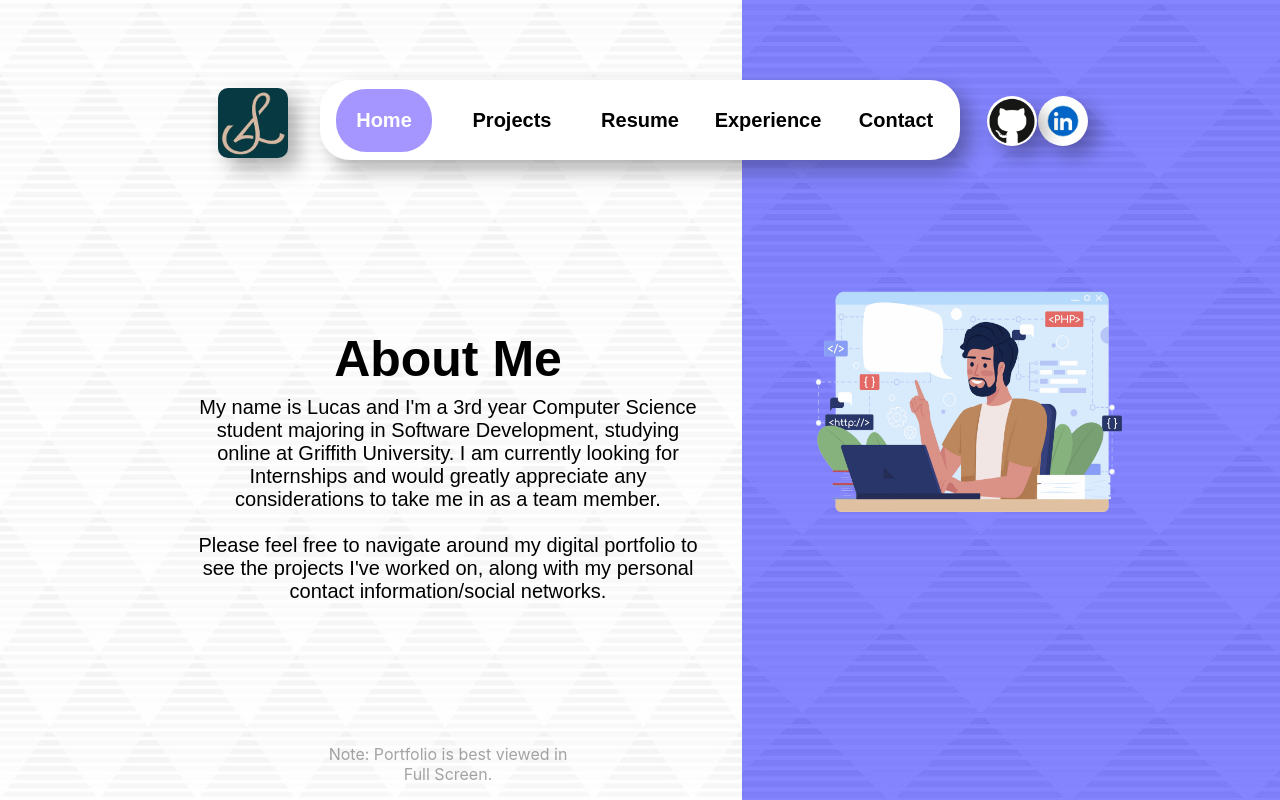
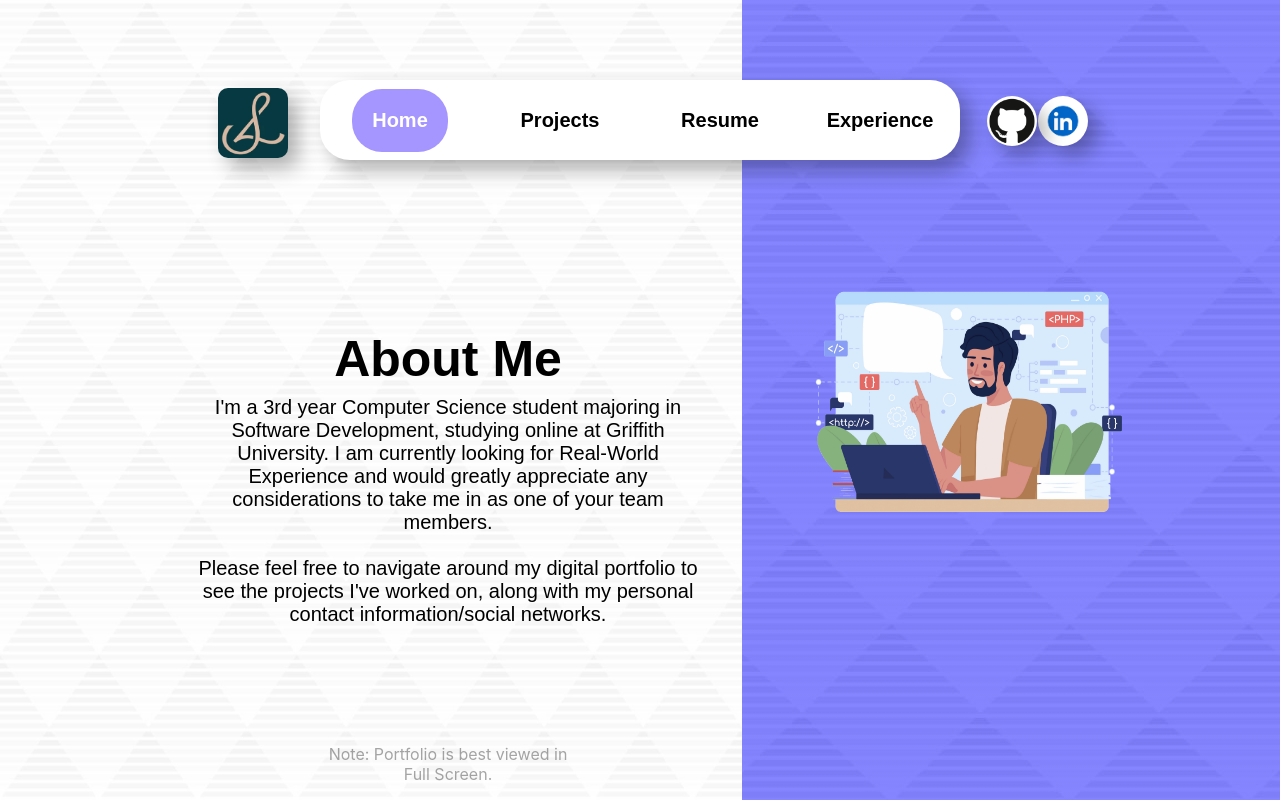
Before and after one commit to lseti1/portfolio-527386, a React (Create React App) app: page / in a window 1280 px wide. Built offline with nearby package versions, Linux system fonts and the light colour scheme.

Commit message:
Content (Text) Changes

```diff
--- a/src/App.css
+++ b/src/App.css
@@ -86,7 +86,7 @@ body {
 .navigationBar {
   display: grid;
   place-items: center;
-  grid-template-columns: repeat(5, 20%);
+  grid-template-columns: repeat(4, 25%);
   border-radius: 30px;
   box-shadow: 10px 10px 20px rgba(0, 0, 0, 0.3);
   background-color: rgb(255, 255, 255);
--- a/src/App.js
+++ b/src/App.js
@@ -13,8 +13,8 @@ function App() {
   const updateContent = () => {
     switch (currentPage) {
       case "home":
-        return <p>My name is Lucas and I'm a 3rd year Computer Science student majoring in Software Development, studying online at Griffith University. I am currently looking
-        for Internships and would greatly appreciate any considerations to take me in as a team member. <br/><br/>
+        return <p>I'm a 3rd year Computer Science student majoring in Software Development, studying online at Griffith University. I am currently looking
+        for Real-World Experience and would greatly appreciate any considerations to take me in as one of your team members. <br/><br/>
         Please feel free to navigate around my digital portfolio to see the projects I've worked on, along with my personal contact information/social networks.
 
         </p>;
@@ -54,11 +54,11 @@ function App() {
             <li>React</li>
           </ul>
         </div>;
-      case "contact":
-        return <p className = "contact">
-          Please feel free to contact me at: <br />
-          luca.setia@gmail.com or 0439 629 899
-        </p>;
+      // case "contact":
+      //   return <p className = "contact">
+      //     Please feel free to contact me at: <br />
+      //     luca.setia@gmail.com or 0439 629 899
+      //   </p>;
       default:
         return <p>No page found!</p>;
     }
@@ -75,8 +75,8 @@ function App() {
         return <h1>My Resume</h1>;
       case "experience":
         return <h1>My Coding Experience</h1>;
-      case "contact":
-        return <h1>Contacting Me</h1>;
+      // case "contact":
+      //   return <h1>Contacting Me</h1>;
       default:
         return <h1>No Page Found!</h1>;
     }
@@ -94,7 +94,7 @@ function App() {
         <div className={currentPage === "projects" ? "active" : "navigationItem"} onClick={() => handlePageChange("projects")}>Projects</div>
         <div className={currentPage === "resume" ? "active" : "navigationItem"} onClick={() => handlePageChange("resume")}>Resume</div>
         <div className={currentPage === "experience" ? "active" : "navigationItem"} onClick={() => handlePageChange("experience")}>Experience</div>
-        <div className={currentPage === "contact" ? "active" : "navigationItem"} onClick={() => handlePageChange("contact")}>Contact</div>
+        {/* <div className={currentPage === "contact" ? "active" : "navigationItem"} onClick={() => handlePageChange("contact")}>Contact</div> */}
       </div>
       <div className="logo"></div>
       <div className = "portfolioDisclaimer">Note: Portfolio is best viewed in Full Screen.</div>
```
